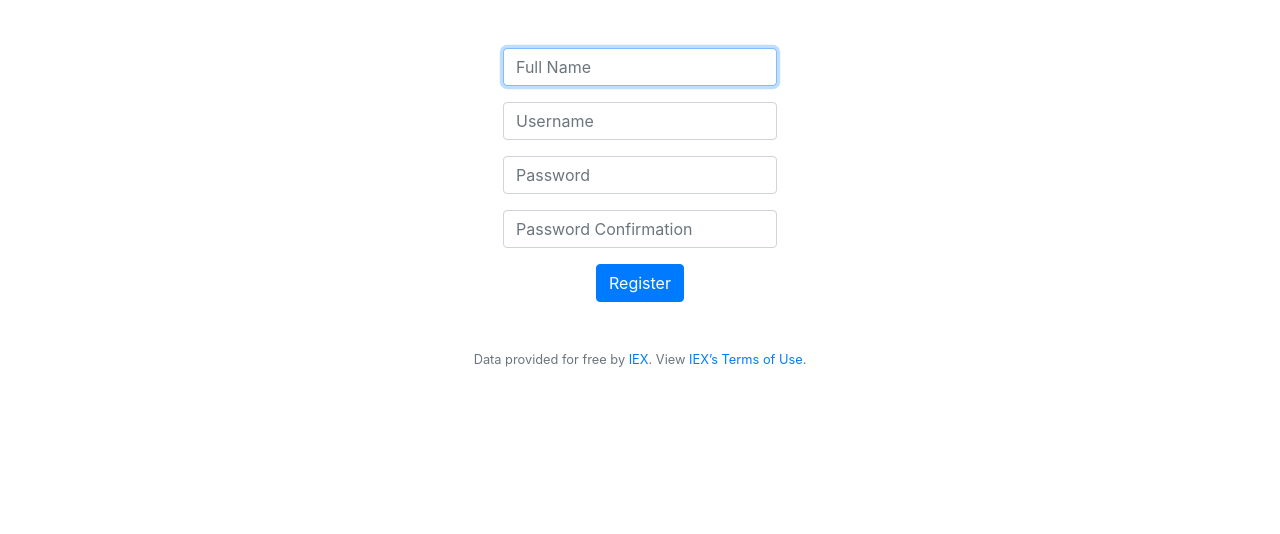
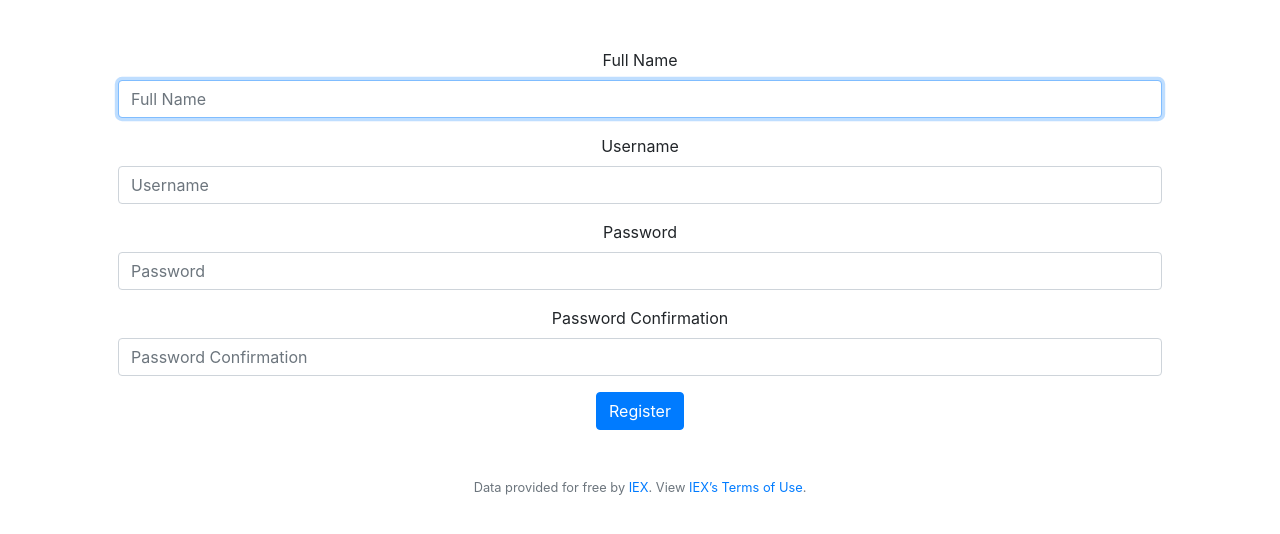
Before and after one commit to navetech/web50, a Flask app: page /register in a window 1280 px wide. Shown: the part 76-610 px from the top of the page. Run offline with Flask 2, Linux system fonts and the light colour scheme; some libraries are stand-ins or nearby versions.

Commit message:
Use of bootsstrap for forms and lists on all pages

```diff
--- a/projects/2019/x/1/application.py
+++ b/projects/2019/x/1/application.py
@@ -226,6 +226,11 @@ def register():
         language_code = language_code.replace("_", "-", 1)
         session["language_code"] = language_code
 
+        # Get local time zone
+        lt = time.localtime() # localtime returns tm_gmtoff in seconds
+        gmt_offset = lt.tm_gmtoff
+        session["gmt_offset"] = gmt_offset
+
         # Report message
         flash('You were successfully logged in')
         flash(user.fullname)
@@ -282,6 +287,11 @@ def login():
         language_code = language_code.replace("_", "-", 1)
         session["language_code"] = language_code
 
+        # Get local time zone
+        lt = time.localtime() # localtime returns tm_gmtoff in seconds
+        gmt_offset = lt.tm_gmtoff
+        session["gmt_offset"] = gmt_offset
+
         # Report message
         flash('You were successfully logged in')
         flash(user.fullname)
@@ -313,15 +323,13 @@ def book(isbn):
     # Query database for book
     book = db.execute("SELECT * FROM books WHERE isbn = :isbn", {"isbn": isbn}).fetchone()
 
-
-    # Get local time zone
-    lt = time.localtime() # localtime returns tm_gmtoff in seconds
-    gmt_min_off = (int(abs(lt.tm_gmtoff) / 60)) % 60
-    h = lt.tm_gmtoff // 3600
-    gmt_hours_off = ((h > 0) - (h < 0)) * (abs(h) % 24)
-
     # Set database timezone
-    db.execute(f"SET LOCAL TIME ZONE INTERVAL \'{gmt_hours_off:+03}:{gmt_min_off:02}\' HOUR TO MINUTE")
+    gmt_offset = session["gmt_offset"]
+    minutes_offset = (int(abs(gmt_offset) / 60)) % 60
+    h = gmt_offset // 3600
+    hours_offset = ((h > 0) - (h < 0)) * (abs(h) % 24)
+    db.execute(f"SET LOCAL TIME ZONE INTERVAL \'{hours_offset:+03}:{minutes_offset:02}\' \
+                HOUR TO MINUTE")
 
     # Query database for book reviews
     reviews = db.execute("SELECT * FROM reviews WHERE book_id = :book_id ORDER BY timestamp DESC",
--- a/projects/2019/x/1/static/styles/style.css
+++ b/projects/2019/x/1/static/styles/style.css
@@ -2,28 +2,6 @@ nav .navbar-brand
 {
     /* size for brand */
     font-size: xx-large;
-}
-
-/* colors for brand */
-nav .navbar-brand .blue
-{
-    color: #537fbe;
-}
-nav .navbar-brand .red
-{
-    color: #ea433b;
-}
-nav .navbar-brand .yellow
-{
-    color: #f5b82e;
-}
-nav .navbar-brand .green
-{
-    color: #2e944b;
-}
-nav .navbar-brand .brown
-{
-    color: brown;
 }
 
 main
@@ -35,26 +13,13 @@ main
     text-align: center;
 }
 
-main img
-{
-    /* constrain images on small screens */
-    max-width: 100%;
-}
-
-main .form-control
+/*main .form-control*/
 {
     /* center form controls */
-    display: inline-block;
+    /*display: inline-block;*/
 
     /* override Bootstrap's 100% width for form controls */
-    width: auto;
-}
-
-main .list-estilo
-{
-    list-style-type: none;
-    margin: 0;
-    padding: 0;
+    /*width: auto;*/
 }
 
 .logo-front
--- a/projects/2019/x/1/templates/login.html
+++ b/projects/2019/x/1/templates/login.html
@@ -7,10 +7,12 @@
 {% block main %}
     <form action="/login" method="post">
         <div class="form-group">
-            <input autocomplete="off" autofocus class="form-control" name="username" placeholder="Username" type="text">
+            <label for="username">Username</label>
+            <input class="form-control" id= "username" name="username" placeholder="Username" type="text">
         </div>
         <div class="form-group">
-            <input class="form-control" name="password" placeholder="Password" type="password">
+            <label for="password">Password</label>
+            <input class="form-control" id="password" name="password" placeholder="Password" type="password">
         </div>
         <button class="btn btn-primary" type="submit">Log In</button>
     </form>
--- a/projects/2019/x/1/templates/register.html
+++ b/projects/2019/x/1/templates/register.html
@@ -7,16 +7,20 @@
 {% block main %}
     <form action="/register" method="post">
         <div class="form-group">
-            <input autocomplete="off" autofocus class="form-control" name="fullname" placeholder="Full Name" type="text">
+            <label for="fullname">Full Name</label>
+            <input autocomplete="off" autofocus class="form-control" id="fullname" name="fullname" placeholder="Full Name" type="text">
         </div>
         <div class="form-group">
-            <input class="form-control" name="username" placeholder="Username" type="text">
+            <label for="username">Username</label>
+            <input class="form-control" id= "username" name="username" placeholder="Username" type="text">
         </div>
         <div class="form-group">
-            <input class="form-control" name="password" placeholder="Password" type="password">
+            <label for="password">Password</label>
+            <input class="form-control" id="password" name="password" placeholder="Password" type="password">
         </div>
         <div class="form-group">
-            <input class="form-control" name="confirmation" placeholder="Password Confirmation" type="password">
+            <label for="confirmation">Password Confirmation</label>
+            <input class="form-control" id="confirmation" name="confirmation" placeholder="Password Confirmation" type="password">
         </div>
         <button class="btn btn-primary" type="submit">Register</button>
     </form>
```
Also changed, not shown: projects/2019/x/1/templates/book.html (+23 -25 lines), projects/2019/x/1/templates/review.html (+20 -8 lines), projects/2019/x/1/templates/search.html (+5 -4 lines).
